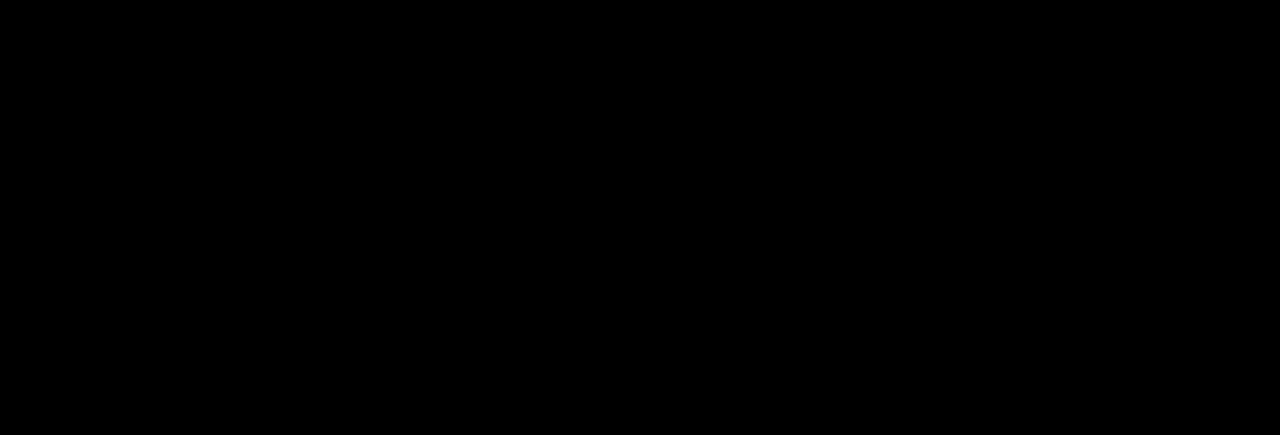
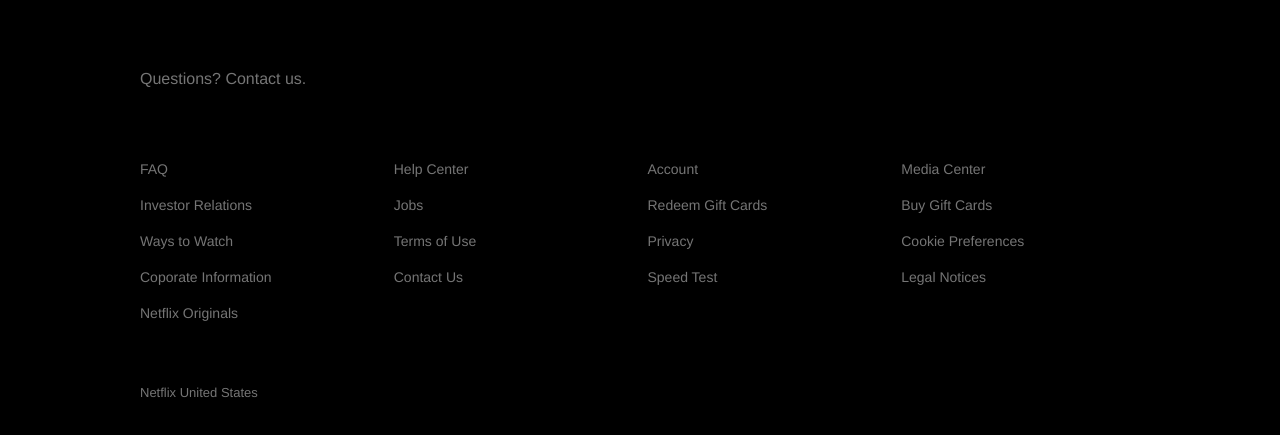
Before and after one commit to apolanco18/netflix_clone, a React (Create React App) app: page / in a window 1280 px wide. Shown: the part 1253-1688 px from the top of the page. Before the commit the page ends 1237 px from the top, so only its background shows below. Built offline with nearby package versions, Linux system fonts and the light colour scheme.

Commit message:
Created Foot Component

```diff
--- a/src/App.js
+++ b/src/App.js
@@ -1,6 +1,12 @@
 import React from 'react';
+import FooterContainer from './containers/Footer/FooterContainer';
 import JumbotronContainer from './containers/Jumbotron/JumbotronContainer';
 
-const App = () => <JumbotronContainer />;
+const App = () => (
+  <>
+    <JumbotronContainer />
+    <FooterContainer />
+  </>
+);
 
 export default App;
--- /dev/null
+++ b/src/components/Footer/Footer.js
@@ -0,0 +1,52 @@
+import React from 'react';
+import {
+  Container,
+  Row,
+  Column,
+  Link,
+  Title,
+  Text,
+  Break,
+} from './styles/FooterStyles';
+
+const Footer = ({ children, ...restProps }) => (
+  <Container {...restProps}>{children}</Container>
+);
+
+export default Footer;
+
+const FooterRow = ({ children, ...restProps }) => (
+  <Row {...restProps}>{children} </Row>
+);
+
+Footer.Row = FooterRow;
+
+const FooterColumn = ({ children, ...restProps }) => (
+  <Column {...restProps}>{children} </Column>
+);
+
+Footer.Column = FooterColumn;
+
+const FooterLink = ({ children, ...restProps }) => (
+  <Link {...restProps}>{children} </Link>
+);
+
+Footer.Link = FooterLink;
+
+const FooterTitle = ({ children, ...restProps }) => (
+  <Title {...restProps}>{children} </Title>
+);
+
+Footer.Title = FooterTitle;
+
+const FooterText = ({ children, ...restProps }) => (
+  <Text {...restProps}>{children} </Text>
+);
+
+Footer.Text = FooterText;
+
+const FooterBreak = ({ children, ...restProps }) => (
+  <Break {...restProps}>{children}</Break>
+);
+
+Footer.Break = FooterBreak;
--- /dev/null
+++ b/src/components/Footer/styles/FooterStyles.js
@@ -0,0 +1,53 @@
+import styled from 'styled-components';
+
+export const Container = styled.div`
+    display: flex;
+    padding: 70px 56px;
+    margin: auto;
+    max-width: 1000px;
+    flex-direction: column;
+
+    @media (max-width: 1000px) {
+        padding 70px 30px;
+    }
+`;
+
+export const Column = styled.div`
+  display: flex;
+  flex-direction: column;
+  text-align: left;
+`;
+
+export const Row = styled.div`
+    display:grid;
+    grid-template-columns: repeat(auto-fill, minmax(210px, 1fr));
+    grid-gap: 15px;
+
+    @media (max-width: 1000px) {
+        grid:template-columns: repeat(auto-fill, minmax(150px, 1fr));
+    }
+`;
+
+export const Link = styled.a`
+  color: #757575;
+  margin-bottom: 20px;
+  font-size: 14px;
+  text-decoration: none;
+`;
+
+export const Title = styled.p`
+  font-size: 16px;
+  color: #757575;
+  margin-bottom: 40px;
+`;
+
+export const Text = styled.p`
+  font-size: 13px;
+  color: #757575;
+  margin-bottom: 40px;
+`;
+
+export const Break = styled.p`
+  flex-basis: 100%;
+  height: 0;
+`;
--- /dev/null
+++ b/src/containers/Footer/FooterContainer.js
@@ -0,0 +1,43 @@
+import React from 'react';
+import Footer from '../../components/Footer/Footer';
+
+const FooterContainer = () => (
+  <Footer>
+    <Footer.Title>Questions? Contact us.</Footer.Title>
+    <Footer.Break />
+    <Footer.Row>
+      <Footer.Column>
+        <Footer.Link href="#">FAQ</Footer.Link>
+        <Footer.Link href="#">Investor Relations</Footer.Link>
+        <Footer.Link href="#">Ways to Watch</Footer.Link>
+        <Footer.Link href="#">Coporate Information</Footer.Link>
+        <Footer.Link href="#">Netflix Originals</Footer.Link>
+      </Footer.Column>
+
+      <Footer.Column>
+        <Footer.Link href="#">Help Center</Footer.Link>
+        <Footer.Link href="#">Jobs</Footer.Link>
+        <Footer.Link href="#">Terms of Use</Footer.Link>
+        <Footer.Link href="#">Contact Us</Footer.Link>
+      </Footer.Column>
+
+      <Footer.Column>
+        <Footer.Link href="#">Account</Footer.Link>
+        <Footer.Link href="#">Redeem Gift Cards</Footer.Link>
+        <Footer.Link href="#">Privacy</Footer.Link>
+        <Footer.Link href="#">Speed Test</Footer.Link>
+      </Footer.Column>
+
+      <Footer.Column>
+        <Footer.Link href="#">Media Center</Footer.Link>
+        <Footer.Link href="#">Buy Gift Cards</Footer.Link>
+        <Footer.Link href="#">Cookie Preferences</Footer.Link>
+        <Footer.Link href="#">Legal Notices</Footer.Link>
+      </Footer.Column>
+    </Footer.Row>
+    <Footer.Break />
+    <Footer.Text>Netflix United States</Footer.Text>
+  </Footer>
+);
+
+export default FooterContainer;
```
